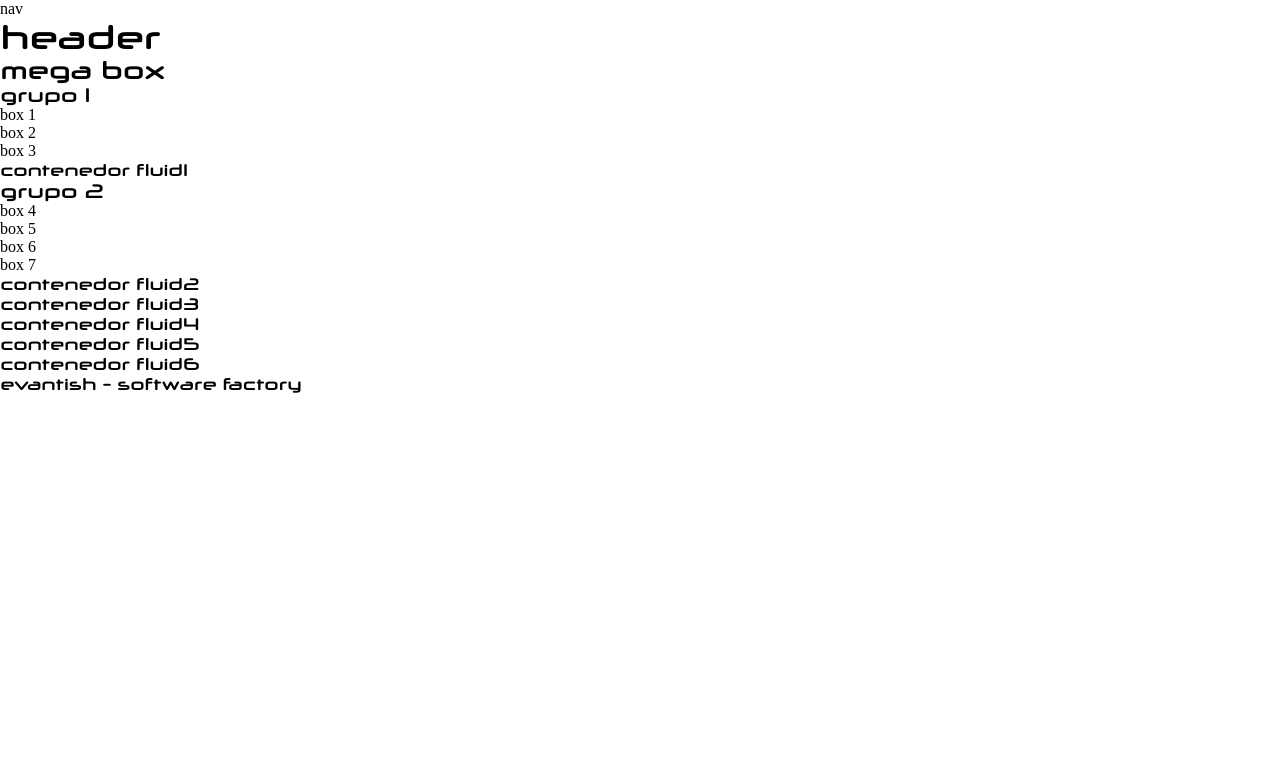
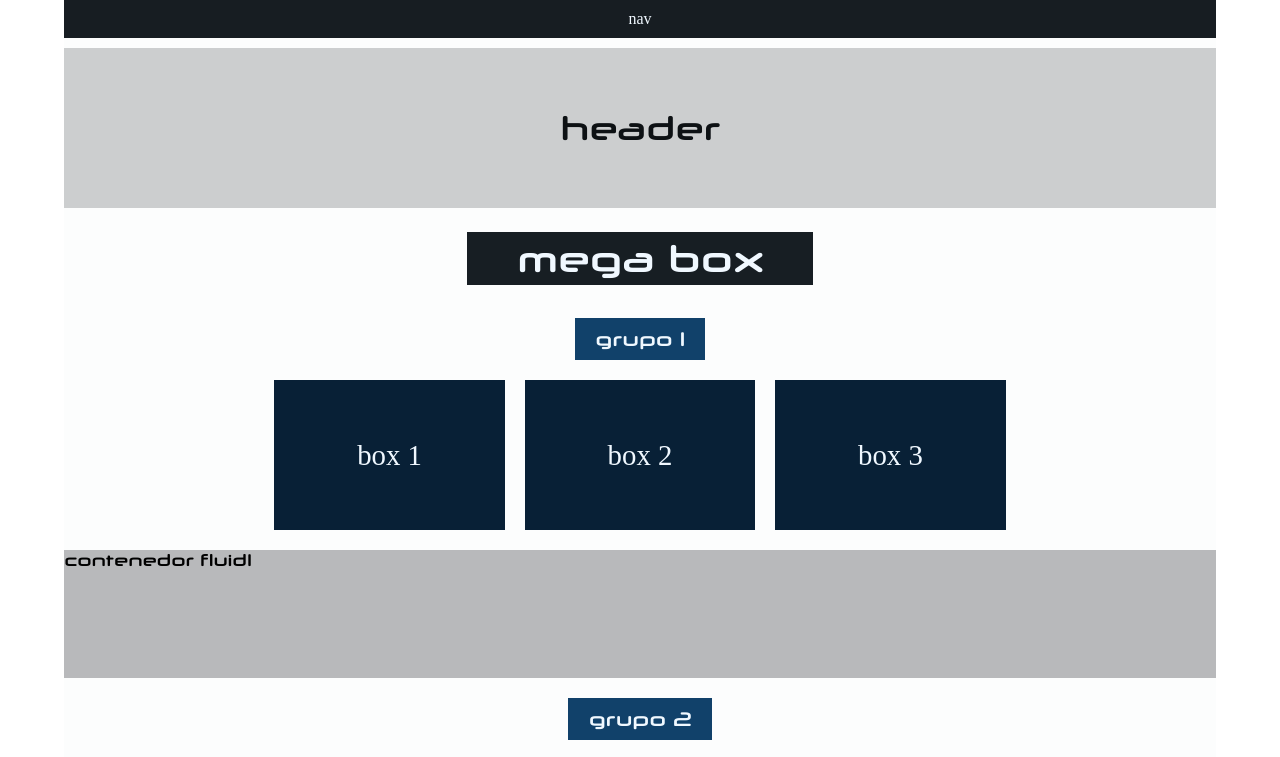
Before and after one commit to Pirata2023/web-interna-main, a plain HTML site: page index.html in a window 1280 px wide. Shown: the top 757 px of the page. Drawn offline with Linux system fonts and the light colour scheme.

Commit message:
tercer rama

```diff
--- a/index.html
+++ b/index.html
@@ -31,7 +31,6 @@
         <div class="contenedor fluid1">
             <h4>contenedor fluid1</h4>
         </div>
-<div class="clase"></div>
         <div class="grupo2">
             <div class="tituloGrupo">
                 <h3>grupo 2</h3>
--- a/styles.css
+++ b/styles.css
@@ -13,14 +13,33 @@
 /* selectores por etiqueta */
 nav {
     width: 100%;
+    background-color: rgb(23, 29, 34);
+    color: aliceblue;
+    padding: 10px;
+    text-align: center;
+    margin-bottom: 10px;
 }
 
 header {
     width: 100%;
+    height: 10rem;
+    background-color: rgb(204, 206, 207);
+    color: rgb(13, 17, 20);
+    padding: 10px;
+    display: flex;
+    justify-content: center;
+    align-items: center;
+    margin-bottom: 10px;
+
 }
 
 footer {
     width: 100%;
+    background-color: rgb(23, 29, 34);
+    color: aliceblue;
+    padding: 10px;
+    text-align: center;
+    margin-top: 10px;
 }
 
 h1,
@@ -32,61 +51,129 @@ h4 {
 
 /* selectores por clase  */
 .contenedor_main {
-    width: 100%;
+    width: 90%;
+    background-color: rgb(252, 253, 253);
+    margin: 0 auto;
 }
 
 .box_main {
     width: 100%;
+    height: 5rem;
+    background-color: rgb(252, 253, 253);
+    display: flex;
+    justify-content: center;
+    align-items: center;
+    margin-bottom: 10px;
+    text-align: center;
+
 }
 
 .mega_box {
-    width: 100%;
+    width: 30%;
+    background-color: rgb(23, 30, 35);
+    color: aliceblue;
+    font-size: 1.5rem;
+    padding: 5px;
+
 }
 
 .grupo1 {
     width: 100%;
+    min-height: 1rem;
+    display: flex;
+    flex-wrap: wrap;
+    justify-content: center;
+    align-items: center;
 }
 
 .grupo2 {
     width: 100%;
+    min-height: 1rem;
+    display: flex;
+    flex-wrap: wrap;
+    justify-content: space-around;
+    align-items: center;
 }
 
 .tituloGrupo {
     width: 100%;
+    padding: 10px;
+    display: flex;
+    justify-content: center;
+    align-items: center;
+}
+.tituloGrupo h3{
+    padding: 10px 20px;
+    background-color: rgb(17, 65, 106);
+    color: aliceblue;
 }
 
 .box1 {
-    width: 100%;
+    width: 20%;
+    height: 150px;
+    background-color: rgb(8, 32, 54);
+    color: aliceblue;
+    font-size: 1.8rem;
+    margin: 10px;
+    display: flex;
+    justify-content: center;
+    align-items: center;
 }
 
 .box2 {
-    width: 100%;
+    width: 20%;
+    height: 150px;
+    background-color: rgb(8, 32, 54);
+    color: aliceblue;
+    font-size: 1.8rem;
+    text-align: center;
+    margin: 10px;
+    display: flex;
+    justify-content: center;
+    align-items: center;
 }
 
 .contenedor {
     width: 100%;
+    height: 8rem;
+    background-color: rgb(198, 200, 203);
+    margin: 10px 0;
+
 }
 
 .fluid1 {
     width: 100%;
+    background-color: rgb(184, 185, 187);
+
 }
 
 .fluid2 {
     width: 100%;
+    background-color: rgb(165, 166, 168);
+
 }
 
 .fluid3 {
     width: 100%;
+    background-color: rgb(146, 147, 148);
+
+
 }
 
 .fluid4 {
     width: 100%;
+    background-color: rgb(126, 127, 128);
+
 }
 
 .fluid5 {
     width: 100%;
+    background-color: rgb(104, 105, 105);
+
 }
 
 .fluid6 {
     width: 100%;
+    background-color: rgb(76, 76, 76);
+
 }
```
